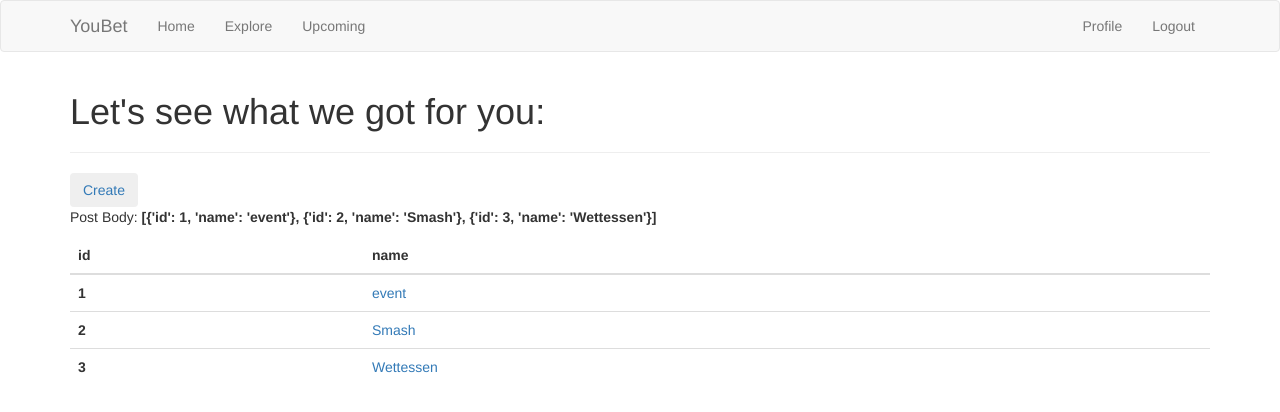
After one commit to CMecker/YouBet, a Flask app: page /event in a window 1280 px wide. The commit adds this page. Shown: the top 412 px of the page. Run offline with Flask 2, Linux system fonts and the light colour scheme; the visitor is signed in with stand-in values (Sample User, id 1); data comes from the database, SQL or seed files in the repository; both versions use the stored data as it was after the commit; some libraries are stand-ins or nearby versions.

Commit message:
events: Added Eventlisting

```diff
--- a/app.py
+++ /dev/null
@@ -1,6 +0,0 @@
-from app import app, db
-from app.models import User, Post
-
-@app.shell_context_processor
-def make_shell_context():
-    return {'db': db, 'User': User, 'Post': Post}
--- /dev/null
+++ b/app/errors/__init__.py
@@ -0,0 +1,5 @@
+from flask import Blueprint
+
+err_bp = Blueprint('errors', __name__)
+
+from app.errors import handlers
--- a/app/errors.py
+++ b/app/errors/handlers.py
@@ -1,5 +1,6 @@
 from flask import render_template
 from app import app, db
+from app.errors import err_bp
 
 @app.errorhandler(404)
 def not_found_error(error):
--- a/app/models.py
+++ b/app/models.py
@@ -58,12 +58,23 @@ class User(UserMixin, db.Model):
         secondaryjoin=(followers.c.followed_id == id),
         backref=db.backref('followers', lazy='dynamic'), lazy='dynamic')
 
+#NEEDING Delete Option
+class Event(db.Model):
+
+    def __repr__(self):
+        return '<Event {}>'.format(self.eventname)
+
+    id = db.Column(db.Integer, primary_key=True)
+    eventname = db.Column(db.String(64), index=True, unique=True)
+    posts = db.relationship('Post', backref='title')
+
 class Post(db.Model):
 
     id = db.Column(db.Integer, primary_key=True)
     body = db.Column(db.String(140))
     timestamp = db.Column(db.DateTime, index=True, default=datetime.utcnow)
     user_id = db.Column(db.Integer, db.ForeignKey('user.id'))
+    event_id = db.Column(db.Integer, db.ForeignKey('event.id'))
 
     def __repr__(self):
         return '<Post {}>'.format(self.body)
--- /dev/null
+++ b/app/ref/__init__.py
@@ -0,0 +1,5 @@
+from flask import Blueprint
+
+ref_bp = Blueprint('ref', __name__)
+
+from app.ref import routes
--- a/app/routes.py
+++ b/app/ref/routes.py
@@ -1,11 +1,12 @@
 from flask import render_template, redirect, flash, url_for, request
+from app.ref import ref_bp
+from flask_login import current_user, login_user, login_required, logout_user
+from app.models import User, Post, Event
+from app.ref.forms import EventRegistrationForm, RegistrationForm, EditProfileForm, PostForm, LoginForm
+from datetime import datetime
 from app import app, db
-from app.forms import LoginForm, EditProfileForm
-from flask_login import current_user, login_user, login_required, logout_user
-from app.models import User, Post
-from app.forms import RegistrationForm, EditProfileForm, PostForm
-from datetime import datetime
 
+import sqlite3
 
 
 @app.route('/', methods=['GET', 'POST'])
@@ -19,6 +20,16 @@ def index():
         db.session.commit()
         flash('Your post is now live!')
         return redirect(url_for('index'))
+    posts = [
+        {
+            'author': {'username': 'Bran'},
+            'body': 'Best game eva!'
+        },
+        {
+            'author': {'username': 'test'},
+            'body': 'chat some!'
+        }
+    ]
     page = request.args.get('page', 1, type=int)
     posts = current_user.followed_posts().paginate(
         page, app.config['POSTS_PER_PAGE'], False)
@@ -116,12 +127,46 @@ def unfollow(username):
     flash('You are not following {}.'.format(username))
     return redirect(url_for('user', username=username))
 
+@app.route('/create_event', methods=['GET', 'POST'])
+@login_required
+def create_event():
+    form = EventRegistrationForm()
+    if form.validate_on_submit():
+        event = Event(eventname=form.eventname.data)
+        db.session.add(event)
+        db.session.commit()
+        flash('Creation succeded!')
+        return redirect(url_for('event'))
+    return render_template('events/create_event.html', title='CreateEvent', form=form)
+
+@app.route('/event')
+@login_required
+def event():
+    c = sqlite3.connect('app.db')
+    cur = c.cursor()
+    cur.execute("SELECT * from Event")
+    test = cur.fetchall()
+    eventlist = []
+    for ev in test:
+        eventlist.append({'id': ev[0], 'name': ev[1]})
+    post = {'title': event, 'body': eventlist},
+    return render_template('events/event.html', posts=post)
+
+@app.route('/event/<eventname>')
+@login_required
+def event_profile(eventname):
+    event = Event.query.filter_by(eventname=eventname).first_or_404()
+    posts = [
+        {'title': event, 'body': ''},
+    ]
+    return render_template('events/event_profile.html', event=event, posts=posts)
+
+#explore
 @app.route('/search')
 @login_required
 def search():
     page = request.args.get('page', 1, type=int)
-    posts = Post.query.order_by(Post.timestamp.desc()).paginate(
-        page, app.config['POSTS_PER_PAGE'], False)
+    posts = Post.query.order_by(Post.timestamp.desc()).paginate(page, app.config['POSTS_PER_PAGE'], False)
     next_url = url_for('search', page=posts.next_num) \
         if posts.has_next else None
     prev_url = url_for('search', page=posts.prev_num) \
@@ -134,3 +179,8 @@ def before_request():
     if current_user.is_authenticated:
         current_user.last_seen = datetime.utcnow()
         db.session.commit()
+
+
+@app.route('/hello')
+def hello_world():
+	return 'Hello, World!'
--- a/app/templates/_post.html
+++ b/app/templates/_post.html
@@ -7,7 +7,11 @@
 				<a href="{{ url_for('user', username=post.author.username) }}">
 					{{ post.author.username }}
 				</a>
-				says:<br>{{ post.body }}
+                {% if post.timestamp %}
+                <p>posted {{moment(post.timestamp).fromNow() }}</p>
+                {% endif %}
+				<br>
+				{{ post.body }}
 			</td>
         	</tr>
 	</table>
--- a/app/templates/auth/user.html
+++ b/app/templates/auth/user.html
@@ -10,7 +10,7 @@
 	</table>
 	<h1>User: {{ user.username }}</h1>
         {% if user.about_me %}<p>{{ user.about_me }}</p>{% endif %}
-        {% if user.last_seen %}<p>Last seen on: {{ user.last_seen }}</p>{% endif %}
+        {% if user.last_seen %}<p>Last seen on: {{moment(user.last_seen).fromNow() }}</p>{% endif %}
         <p>{{ user.followers.count() }} followers, {{ user.followed.count() }} following.</p>
         {% if user == current_user %}
         <p><a href="{{ url_for('edit_profile') }}">Edit your profile</a></p>
--- a/app/templates/base.html
+++ b/app/templates/base.html
@@ -5,7 +5,7 @@
 {% endblock %}
 
 {% block navbar %}
-    <nav class="navbar navbar-default">
+<nav class="navbar navbar-default">
         <div class="container">
             <div class="navbar-header">
                 <button type="button" class="navbar-toggle collapsed" data-toggle="collapse" data-target="#bs-example-navbar-collapse-1" aria-expanded="false">
@@ -20,6 +20,7 @@
                 <ul class="nav navbar-nav">
                     <li><a href="{{ url_for('index') }}">Home</a></li>
                     <li><a href="{{ url_for('search') }}">Explore</a></li>
+                    <li><a href="{{ url_for('event') }}">Upcoming</a></li>
                 </ul>
                 <ul class="nav navbar-nav navbar-right">
                     {% if current_user.is_anonymous %}
@@ -43,8 +44,11 @@
             {% endfor %}
         {% endif %}
         {% endwith %}
-
 	{% block app_content %}{% endblock %}
-        {# application content needs to be provided in the app_content block #}
     </div>
 {% endblock %}
+
+{% block scripts %}
+    {{ super() }}
+    {{ moment.include_moment() }}
+{% endblock %}
--- /dev/null
+++ b/app/templates/events/event.html
@@ -0,0 +1,34 @@
+{% extends "base.html" %}
+{% import 'bootstrap/wtf.html' as wtf %}
+
+{% block app_content %}
+    <h1>Let's see what we got for you: </h1>
+    <hr>
+    <div class="btn-group" role="group" aria-label="EventTasks">
+        <button type="button" class="btn btn-secondary">
+            <a href="{{ url_for('create_event') }}">Create</a>
+        </button>
+    </div>
+    {% for post in posts %}
+        <p>
+        Post Body: <b>{{ post.body }}</b>
+        </p>
+        <table class="table">
+            <thead>
+                <tr>
+                    {% for k in post.body[0].keys() %}
+                        <th scope="col"> {{ k }} </th>
+                    {% endfor %}
+                </tr>
+            </thead>
+            <tbody>
+                {% for ev in post.body %}
+                    <tr>
+                        <th scope="row"> {{ ev['id'] }} </th>
+                        <td> <a href="{{ url_for('event_profile', eventname=ev['name']) }}">{{ ev['name'] }}</a></td>
+                    </tr>
+                {% endfor %}
+            </tbody>
+        </table>
+    {% endfor %}
+{% endblock %}
--- /dev/null
+++ b/main.py
@@ -0,0 +1,6 @@
+from app import app, db
+from app.models import User, Post, Event
+
+@app.shell_context_processor
+def make_shell_context():
+    return {'db': db, 'User': User, 'Post': Post, 'Event': Event}
```
Also changed, not shown: app/__init__.py (+15 -9 lines), app/ref/forms.py (renamed from app/forms.py, +10 -2 lines), app/templates/events/create_event.html (added, +17 -0 lines), app/templates/events/event_profile.html (added, +7 -0 lines), app.db, 3 other files.
